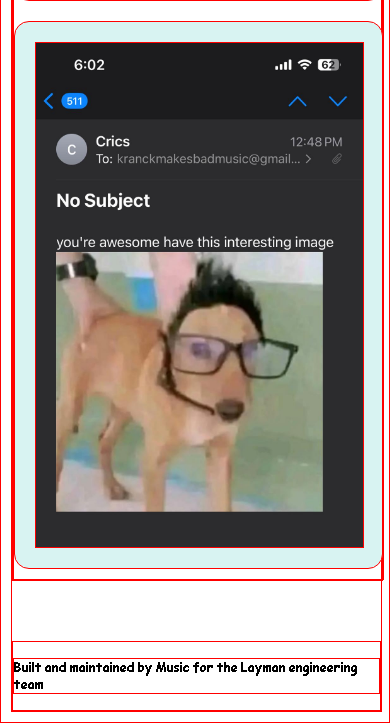
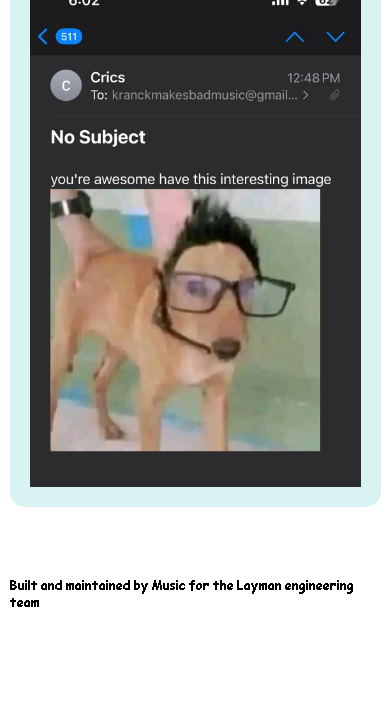
Before and after one commit to MinecraftMovie/MinecraftMovie.github.io, a PHP site: page / in a window 390 px wide; the page is wider, and only the part inside the window is pictured. Shown: the part 1615-2338 px from the top of that part. After the commit the page ends 2222 px from the top of that part, so only its background shows below. Run offline with PHP 8.4, Linux system fonts and the light colour scheme; some libraries are stand-ins or nearby versions; some web fonts are replaced.

Commit message:
Remove testing boxes

```diff
--- a/style.css
+++ b/style.css
@@ -109,10 +109,6 @@ section *{
         width:auto;
     }
 
-    *{
-        border:1px solid red;
-    }
-
     .credit{
         text-align: center;
     }
```
